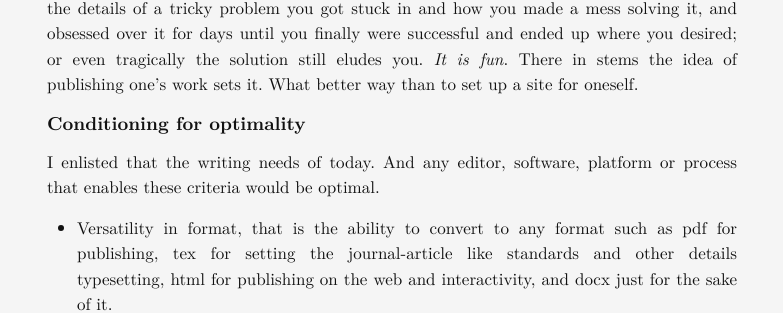
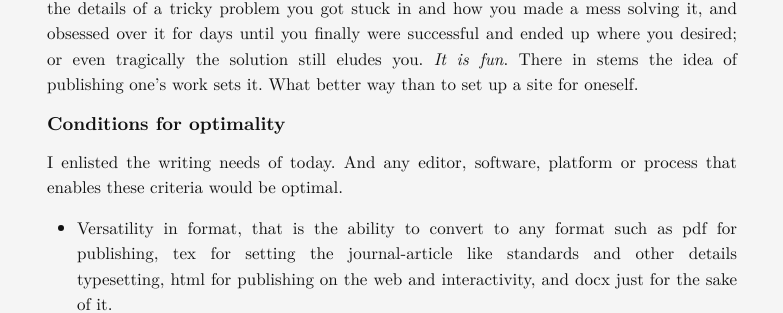
Before and after one commit to rohithmay/rohithmay.github.io, a Jekyll site: the page built from _posts/2020-06-15-blogin2020.md, in a window 1280 px wide. Shown: the part 1065-1378 px from the top of the page, without its empty margins (248-1031 px from the left). Built offline with Jekyll 4.4.1, drawn with Linux system fonts in a browser that asks for light colours; nearby versions of some CDN libraries; comment, search, counter and statistics services are not loaded; a style sheet for code colours, icons or effects is not loaded.

Commit message:
Update 2020-06-15-blogin2020.md

```diff
--- a/_posts/2020-06-15-blogin2020.md
+++ b/_posts/2020-06-15-blogin2020.md
@@ -30,9 +30,9 @@ So my quest began in search of a better user-experience for writing in LaTeX. I
 It was during this process that I pondered the objectives of doing the work I do and the report I make. Fun! Interest! Work! are all legitimate reasons. But deep down, there's the desire to communicate and share the work and its outcomes. Work is often a primer for conversation, I've observed. It's especially fun in those happy dispositions when you share the details of a tricky problem you got stuck in and how you made a mess solving it, and obsessed over it for days until you finally were successful and ended up where you desired; or even tragically the solution still eludes you. *It is fun*. There in stems the idea of publishing one's work sets it. What better way than to set up a site for oneself.
 
 
-### Conditioning for optimality
+### Conditions for optimality
 
-I enlisted that the writing needs of today. And any editor, software, platform or process that enables these criteria would be optimal.
+I enlisted the writing needs of today. And any editor, software, platform or process that enables these criteria would be optimal.
 
 - Versatility in format, that is the ability to convert to any format such as pdf for publishing, tex for setting the journal-article like standards and other details typesetting, html for publishing on the web and interactivity, and docx just for the sake of it.
 - Clean and minimalistic design of the editor interface, with shortcut methods and input options for tables, images, math and code blocks. Excessive formatting options can also be counter-productive. A [WYSIWYM](https://en.wikipedia.org/wiki/WYSIWYM) (what you see is what you mean) editor strikes an optimal balance amongst the host of [WYSIWYG](https://en.wikipedia.org/wiki/WYSIWYG) and WYSIYM (..your markup) editors.
```
